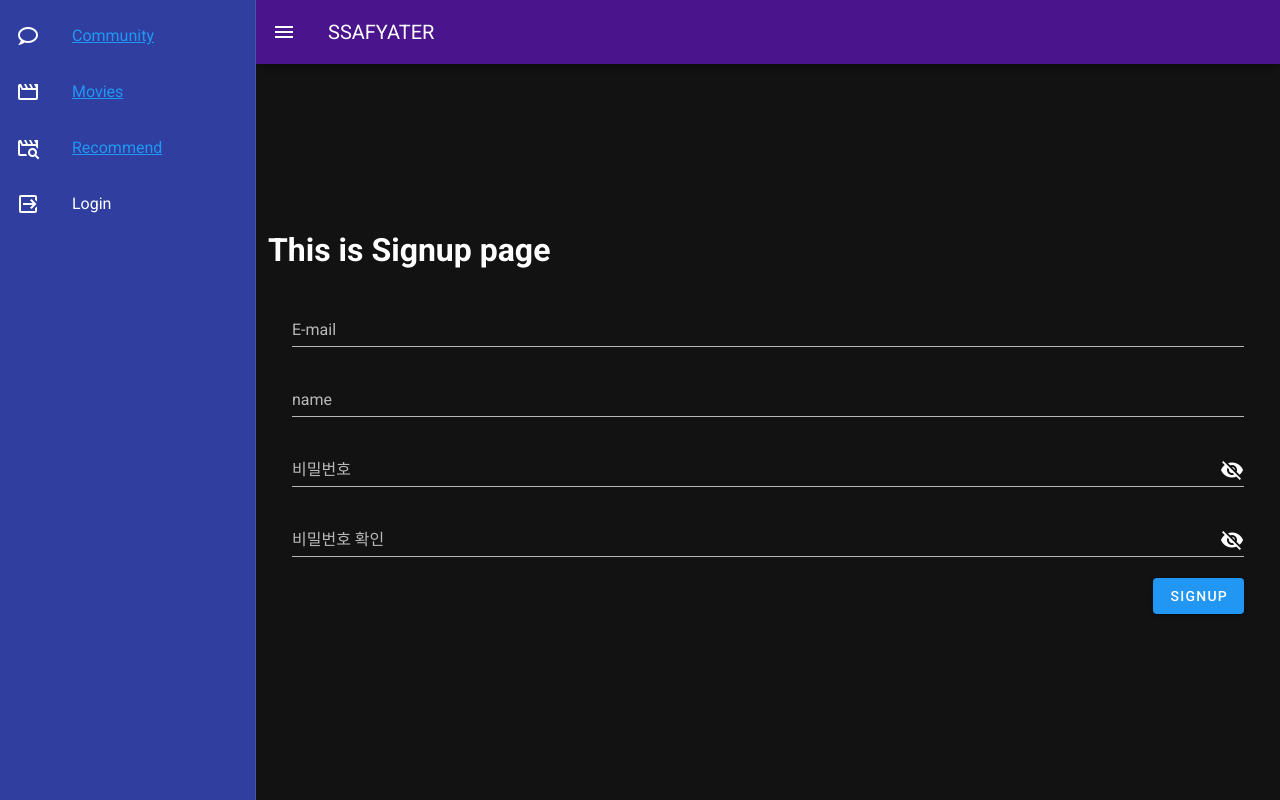
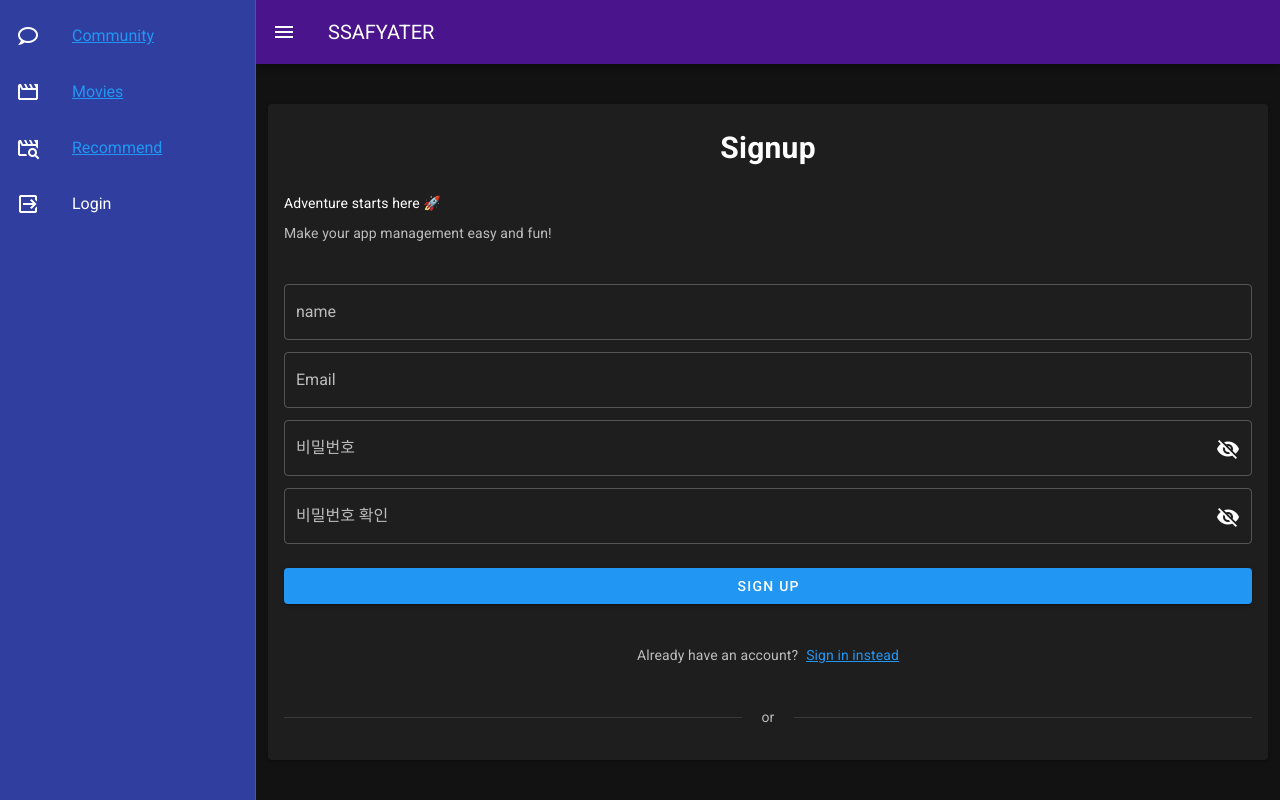
Before and after one commit to woosteelz/movieapp-tp, a Vue app: page /accounts/signup in a window 1280 px wide. Built offline with nearby package versions, Linux system fonts and the light colour scheme.

Commit message:
UPDATE [signup.vue]

```diff
--- a/src/views/Home.vue
+++ b/src/views/Home.vue
@@ -8,7 +8,7 @@
           >영화추천</v-btn
         >
       </div>
-      <div class="ma-3">
+      <div class="ma-3" v-if="!isLogin">
         <v-btn x-large width="100%" color="primary">로그인</v-btn>
       </div>
     </div>
@@ -23,6 +23,7 @@ export default {
   data: () => {
     return {
       movies: null,
+      isLogin: localStorage.getItem("jwt"),
     };
   },
   methods: {
--- a/src/views/accounts/Signup.vue
+++ b/src/views/accounts/Signup.vue
@@ -1,56 +1,105 @@
 <template>
-  <v-container>
-    <!-- 회원가입 완료 메시지 출력 -->
-    <v-alert v-model="signupSuccess" type="success"> 회원가입 완료! </v-alert>
-    <h1>This is Signup page</h1>
+  <v-container width="50%">
+    <div class="auth-wrapper auth-v1">
+      <div class="auth-inner">
+        <v-card class="auth-card">
+          <!-- logo -->
+          <v-card-title class="d-flex align-center justify-center py-7">
+            <h2 class="text-2xl font-weight-semibold">Signup</h2>
+          </v-card-title>
+
+          <!-- title -->
+          <v-card-text>
+            <p class="text-2xl font-weight-semibold text--primary mb-2">
+              Adventure starts here 🚀
+            </p>
+            <p class="mb-2">Make your app management easy and fun!</p>
+          </v-card-text>
+
+          <!-- login form -->
+          <v-card-text>
             <v-form>
-      <v-container fluid>
-        <v-col>
-          <!-- email -->
+              <v-text-field
+                v-model="nickname"
+                outlined
+                label="name"
+                placeholder="name"
+                hide-details
+                class="mb-3"
+              ></v-text-field>
+
               <v-text-field
                 v-model="email"
-            :rules="[rules.emailRequired, rules.email]"
-            label="E-mail"
+                outlined
+                label="Email"
+                placeholder="example@example.com"
+                hide-details
+                class="mb-3"
               ></v-text-field>
 
-          <!-- name -->
-          <v-text-field
-            v-model="nickname"
-            :rules="[rules.nameRequired]"
-            label="name"
-          ></v-text-field>
-
-          <!-- password -->
               <v-text-field
                 v-model="password"
+                outlined
+                :type="showPassword ? 'text' : 'password'"
+                label="비밀번호"
+                placeholder="············"
                 :append-icon="showPassword ? 'mdi-eye' : 'mdi-eye-off'"
-            :rules="[rules.passwordRequired, rules.min]"
-            :type="showPassword ? 'text' : 'password'"
-            name="input-10-2"
-            label="비밀번호"
-            value=""
-            class="input-group--focused"
+                hide-details
+                class="mb-3"
                 @click:append="showPassword = !showPassword"
               ></v-text-field>
 
-          <!-- password confirm -->
               <v-text-field
                 v-model="passwordConfirm"
+                outlined
+                :type="showConfirm ? 'text' : 'password'"
+                label="비밀번호 확인"
+                placeholder="············"
                 :append-icon="showConfirm ? 'mdi-eye' : 'mdi-eye-off'"
-            :rules="[rules.passwordRequired, rules.min, rules.passwordCorrect]"
-            :type="showConfirm ? 'text' : 'password'"
-            name="input-10-2"
-            label="비밀번호 확인"
-            value=""
-            class="input-group--focused"
+                hide-details
+                class="mb-3"
                 @click:append="showConfirm = !showConfirm"
               ></v-text-field>
-          <div class="d-flex justify-end">
-            <v-btn @click.prevent="signup" color="primary">Signup</v-btn>
+
+              <v-btn block color="primary" class="mt-6" @click="signup">
+                Sign Up
+              </v-btn>
+            </v-form>
+          </v-card-text>
+
+          <!-- create new account  -->
+          <v-card-text
+            class="d-flex align-center justify-center flex-wrap mt-2"
+          >
+            <span class="me-2"> Already have an account? </span>
+            <router-link :to="{ name: 'Login' }"> Sign in instead </router-link>
+          </v-card-text>
+
+          <!-- divider -->
+          <v-card-text class="d-flex align-center mt-2">
+            <v-divider></v-divider>
+            <span class="mx-5">or</span>
+            <v-divider></v-divider>
+          </v-card-text>
+
+          <!-- social link -->
+          <v-card-actions class="d-flex justify-center">
+            <v-btn
+              v-for="link in socialLink"
+              :key="link.icon"
+              icon
+              class="ms-1"
+            >
+              <v-icon
+                :color="$vuetify.theme.dark ? link.colorInDark : link.color"
+              >
+                {{ link.icon }}
+              </v-icon>
+            </v-btn>
+          </v-card-actions>
+        </v-card>
       </div>
-        </v-col>
-      </v-container>
-    </v-form>
+    </div>
   </v-container>
 </template>
 
```
Lines whose indentation alone changed are shown as unchanged.
